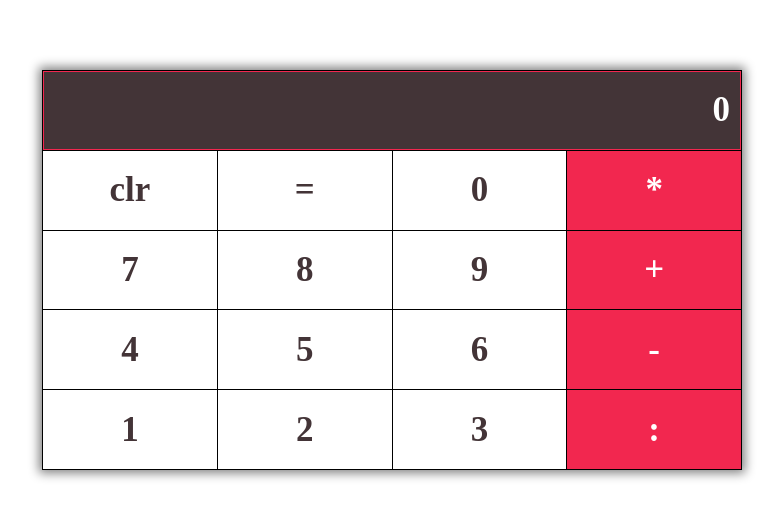
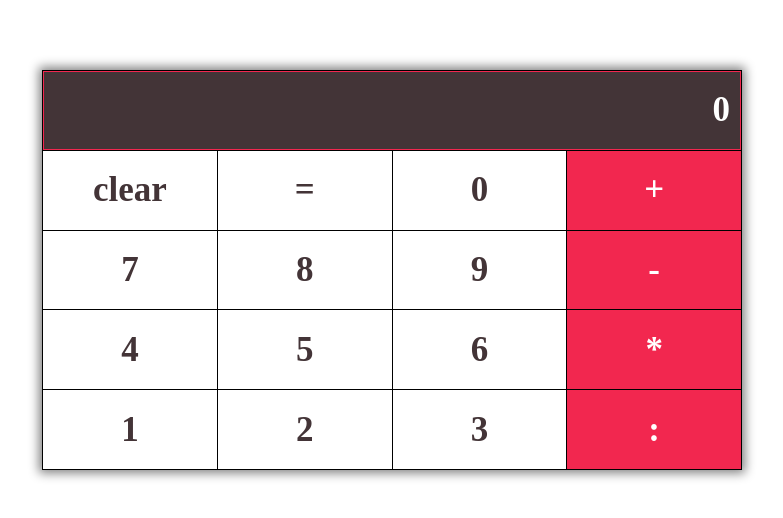
Before and after one commit to BajenovJsDeveloper/calculator, a React (Create React App) app: page / in a window 1280 px wide. Shown: the part 130-648 px from the top of the page, without its empty margins (248-1031 px from the left). Built offline with nearby package versions, Linux system fonts and the light colour scheme.

Commit message:
Create logic ...

```diff
--- a/src/components/App.tsx
+++ b/src/components/App.tsx
@@ -2,44 +2,43 @@ import React, { useState } from 'react';
 import '../index.scss';
 
 interface ResultProps {
-  result: string;
+  result: string | null;
 }
 
 interface EqualProps {
-  hdlEqual: () => void;
+  handleEqual: () => void;
 }
 
 interface DigitsProps {
-  hdlClick: (num: string | undefined) => void;
+  handleDigit: (num: string | undefined) => void;
 }
 
 const EqualButton: React.FC<EqualProps> = (
-  props: EqualProps
-): React.ReactElement => {
-  const { hdlEqual } = props;
-  const clickEqual = () => {
-    hdlEqual();
-  };
+    props: EqualProps
+  ): React.ReactElement => {
+  const { handleEqual } = props;
+
   return (
-    <div className="box equal" onClick={clickEqual}>
+    <div className="box equal" onClick={handleEqual}>
       =
     </div>
   );
 };
 
 const DisplayResult: React.FC<ResultProps> = (
-  props: ResultProps
-): React.ReactElement => {
-  const { result } = props;
+    props: ResultProps
+  ): React.ReactElement => {
+  let { result } = props;
+  result = result === null? '0': result;
   return <div className="box result">{result}</div>;
 };
 
-const Digits: React.FC<DigitsProps> = (props) => {
-  const { hdlClick } = props;
+const Digits: React.FC<DigitsProps> = (props: DigitsProps) => {
+  const { handleDigit } = props;
   const digits = [0, 7, 8, 9, 4, 5, 6, 1, 2, 3];
   const numberClick = (ev: React.SyntheticEvent<HTMLDivElement>) => {
     const tr = ev.target as HTMLElement;
-    hdlClick(tr.dataset.id);
+    handleDigit(tr.dataset.id);
   };
   return (
     <>
@@ -57,36 +56,108 @@ const Digits: React.FC<DigitsProps> = (props) => {
   );
 };
 
-const App: React.FC = () => {
-  const [result, setResult] = useState<string>('0');
-  const digitsClick = (num: string | undefined) => {
-    if (num) setResult(result + num);
+interface ClearProps {
+  handleClear: () => void;
+}
+
+const ClearButton:React.FC<ClearProps> = (props:ClearProps) => {
+  const { handleClear } = props;
+  return (
+      <div className='box action clear' onClick={handleClear}>clear</div>
+    );
+}
+
+interface ActionsProps{
+  handleAction: (act:string) => void;
+}
+
+const Actions:React.FC<ActionsProps> = (props:ActionsProps) => {
+
+  const { handleAction } = props;
+  const act:Array<string> = ['+','-','*',':'];
+
+  const actClick = (e:React.SyntheticEvent<HTMLDivElement>) => {
+    const item = e.target as HTMLElement;
+    if(!!item.dataset.act) handleAction(item.dataset.act);
+  }
+  return (
+      <div className="actions">
+        {
+          act.map(act => (<div key={act}
+            className="box action"
+            onClick={actClick}
+            data-act={act}>{act}</div>))
+        }
+      </div>
+    );
+}
+
+const resultInit:ResultInit  = {
+  res: null,
+  a: null,
+  b:null,
+  action:null,
+}
+interface ResultInit {
+  res: null | string;
+  a: null | string;
+  b: null | string;
+  action: null | string;
+}
+
+const Calculator: React.FC = () => {
+  const [result, setResult] = useState<ResultInit>(resultInit);
+  // const [nums, setNums] = useState<Array<number>>([0,0]);
+
+  const handleDigit = (num: string | undefined) => {
+    if(num){
+      const res = (result.res === null) ? '' : result.res;
+      if(!result.action) {
+        const a = (result.a === null) ? '' : result.a;
+        setResult({...result, a: `${a}${num}`, res: `${res}${num}`});
+      }
+      else{
+        const b = (result.b === null) ? '' : result.b;
+        setResult({...result, b: `${b}${num}`, res: `${res}${num}`});
+      }
+    }
   };
 
-  const hdlClickEqual = () => {
-    setResult('nothing');
+  const handleEqual = () => {
+    // setResult('nothing');
   };
+
+  const handleClear = () => {
+    setResult(resultInit);
+  };
+  const handleAction = (act:string) => {
+    const res = (result.res === null)? '' : result.res;
+    if(result.a && !result.action){
+       setResult({...result, action: act, res: `${res} ${act} `});
+    }
+    //------------------------  fix this problem
+    else {
+
+      setResult({...result, action: act, res: `${res.slice(0,-2)} ${act} `});
+    }
+    //--------------------------------------------
+  }
 
   return (
     <>
       <div className="container">
-        <DisplayResult result={result} />
+        <DisplayResult result={result.res} />
         <div className="digits">
           <div className="d-grid">
-            <div className="box">clr</div>
-            <EqualButton hdlEqual={hdlClickEqual} />
-            <Digits hdlClick={digitsClick} />
+            <ClearButton handleClear={handleClear}/>
+            <EqualButton handleEqual={handleEqual} />
+            <Digits handleDigit={handleDigit} />
           </div>
         </div>
-        <div className="actions">
-          <div className="box action">*</div>
-          <div className="box action">+</div>
-          <div className="box action">-</div>
-          <div className="box action">:</div>
-        </div>
+        <Actions handleAction={handleAction}/>
       </div>
     </>
   );
 };
 
-export default App;
+export default Calculator;
--- a/src/index.tsx
+++ b/src/index.tsx
@@ -1,11 +1,11 @@
 import React from 'react';
 import ReactDOM from 'react-dom';
-import App from './components/App';
+import Calculator from './components/App';
 import * as serviceWorker from './serviceWorker';
 
 ReactDOM.render(
   <React.StrictMode>
-    <App />
+    <Calculator />
   </React.StrictMode>,
   document.getElementById('root')
 );
```
